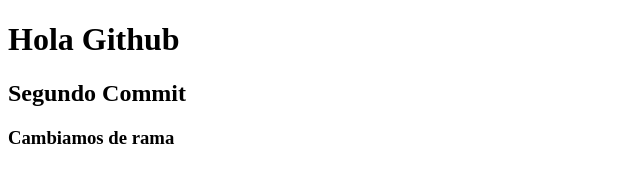
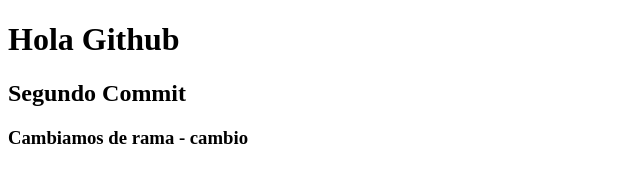
Before and after one commit to carlosmolina0/repo-prueba, a plain HTML site: page index.html in a window 1280 px wide. Shown: the full height of the page, 0-640 px from the left. Drawn offline with Linux system fonts and the light colour scheme.

Commit message:
cambiamos en la rama

```diff
--- a/index.html
+++ b/index.html
@@ -10,6 +10,6 @@
 <body>
     <h1>Hola Github</h1>
     <h2>Segundo Commit</h2>
-    <h3>Cambiamos de rama</h3>
+    <h3>Cambiamos de rama - cambio</h3>
 </body>
 </html>
```
